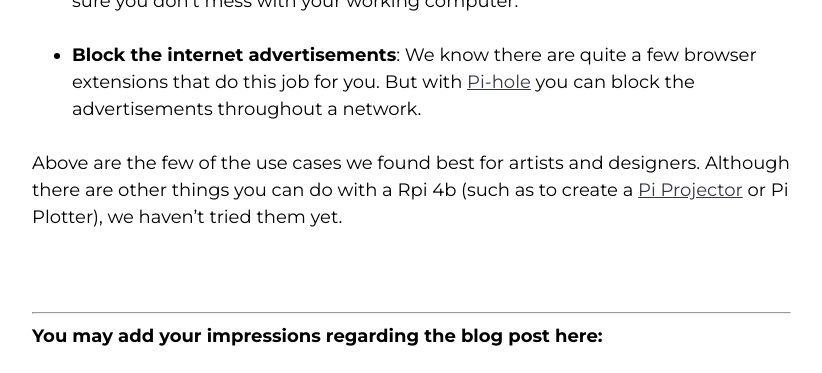
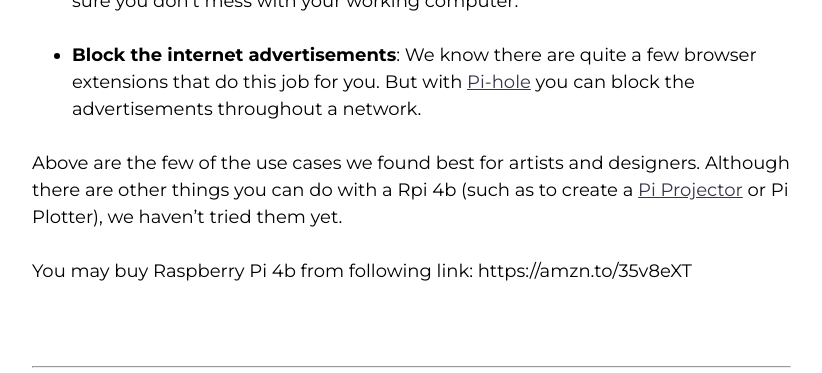
Before and after one commit to bhooraj/bhooraj-blog, a Jekyll site: the page built from _posts/2019-08-21-raspberry-pi-4b.md, in a window 1280 px wide and 900 px high, scrolled down 2854 px, cut to the strip 0-373 px from the top of the window. Shown: the whole strip, without its empty margins (343-1165 px from the left). Built offline with Jekyll 4.4.1, drawn with Linux system fonts in a browser that asks for light colours; nearby versions of some CDN libraries; some web fonts are replaced.

Commit message:
Update 2019-08-21-raspberry-pi-4b.md

```diff
--- a/_posts/2019-08-21-raspberry-pi-4b.md
+++ b/_posts/2019-08-21-raspberry-pi-4b.md
@@ -68,6 +68,8 @@ Before, Raspberry Pi 4b, the Raspberry Pi Foundation has released many other [mo
 
 Above are the few of the use cases we found best for artists and designers. Although there are other things you can do with a Rpi 4b (such as to create a [Pi Projector](https://www.youtube.com/watch?v=RxQ4GFfPJFo) or Pi Plotter), we haven't tried them yet.
 
+You may buy Raspberry Pi 4b from following link: https://amzn.to/35v8eXT
+
 <br>
 <hr>
 **You may add your impressions regarding the blog post here:**
```
